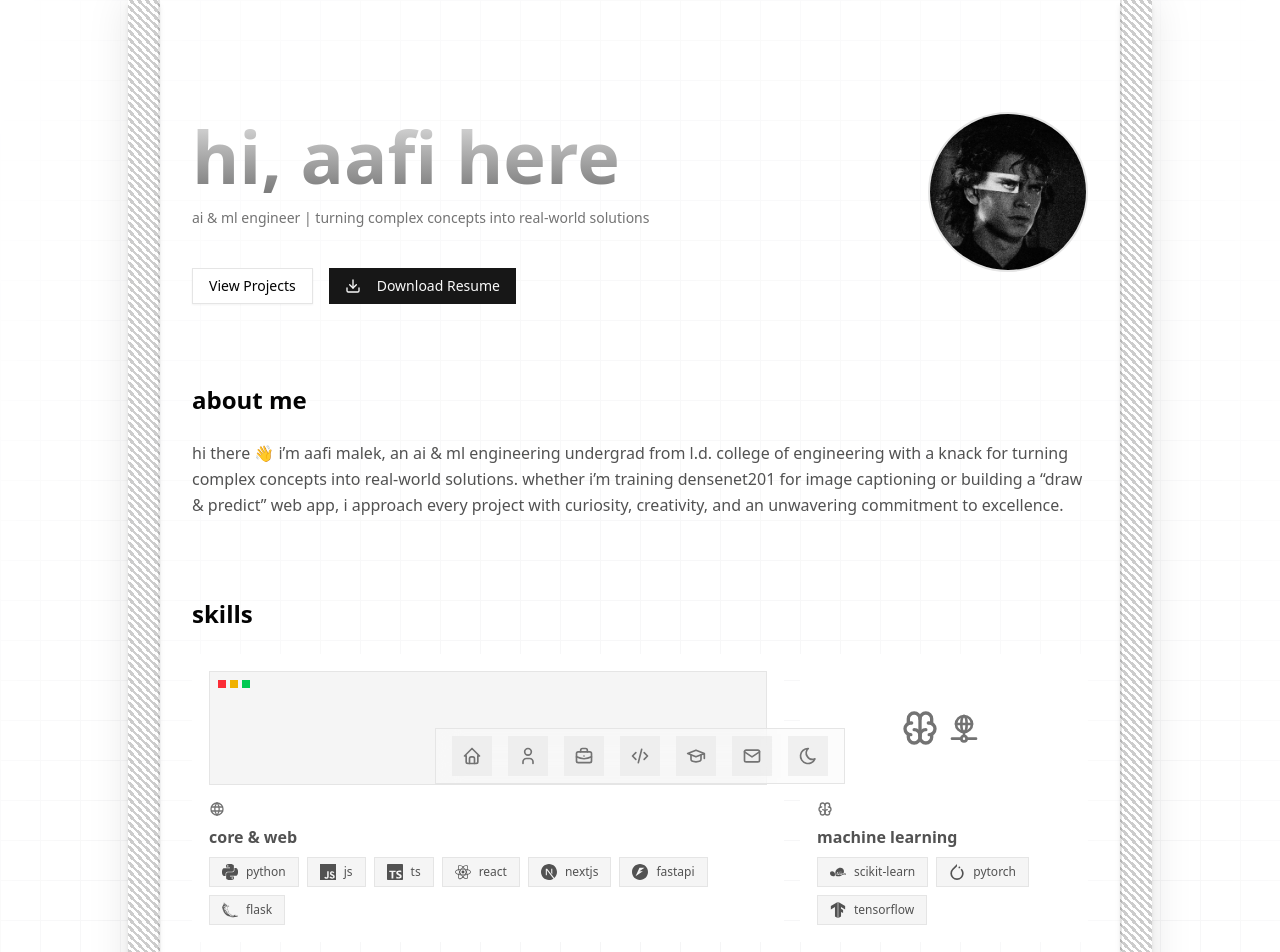
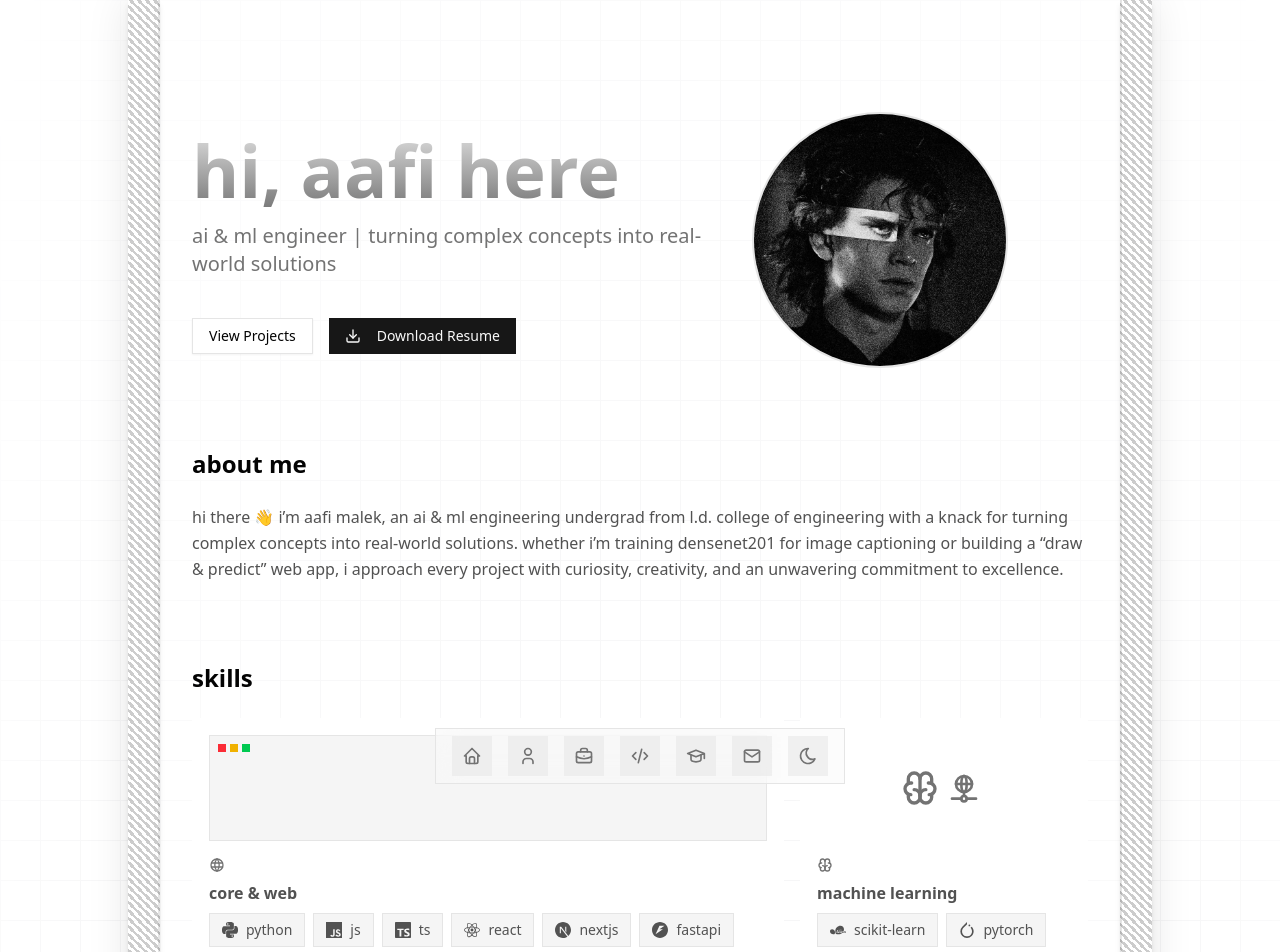
Before and after one commit to Aafimalek/portfolio, a Next.js app: page / in a window 1280 px wide. Shown: the top 952 px of the page. Built offline with nearby package versions, Linux system fonts and the light colour scheme.

Commit message:
design issue

```diff
--- a/src/components/sections/contact.tsx
+++ b/src/components/sections/contact.tsx
@@ -11,7 +11,7 @@ export const Contact = () => {
             <div className="w-full grid grid-cols-1 md:grid-cols-2 gap-10">
                 <div className="space-y-6">
                     <h3 className="text-xl font-bold text-left">Let's Work Together</h3>
-                    <p className="text-neutral-500 leading-relaxed text-left text-sm">
+                    <p className="text-neutral-500 leading-relaxed text-left text-lg">
                         I’m currently seeking exciting roles in AI & ML where I can apply my skills and grow alongside innovative teams. If you have a project, internship, or full-time position you think I’d be a great fit for, let’s connect—I’d love to explore how we can work together.
                     </p>
                     <div className="space-y-4 mt-8">
@@ -32,15 +32,15 @@ export const Contact = () => {
                 <div className="bg-white dark:bg-black p-8 rounded-none border border-neutral-200 dark:border-neutral-800">
                     <form className="space-y-4">
                         <div>
-                            <label className="text-xs text-neutral-500 mb-2 block text-left">Name</label>
+                            <label className="text-sm text-neutral-500 mb-2 block text-left">Name</label>
                             <input className="w-full p-3 bg-neutral-50 dark:bg-neutral-900 border border-neutral-200 dark:border-neutral-800 rounded-none outline-none focus:border-neutral-400 transition-colors" placeholder="Your Name" />
                         </div>
                         <div>
-                            <label className="text-xs text-neutral-500 mb-2 block text-left">Email</label>
+                            <label className="text-sm text-neutral-500 mb-2 block text-left">Email</label>
                             <input className="w-full p-3 bg-neutral-50 dark:bg-neutral-900 border border-neutral-200 dark:border-neutral-800 rounded-none outline-none focus:border-neutral-400 transition-colors" placeholder="Your Email" />
                         </div>
                         <div>
-                            <label className="text-xs text-neutral-500 mb-2 block text-left">Message</label>
+                            <label className="text-sm text-neutral-500 mb-2 block text-left">Message</label>
                             <textarea className="w-full p-3 bg-neutral-50 dark:bg-neutral-900 border border-neutral-200 dark:border-neutral-800 rounded-none outline-none focus:border-neutral-400 transition-colors min-h-[150px]" placeholder="Your Message" />
                         </div>
                         <Button className="w-full">Send Message</Button>
--- a/src/components/sections/hero.tsx
+++ b/src/components/sections/hero.tsx
@@ -7,12 +7,12 @@ import Image from "next/image";
 export const Hero = () => {
     return (
         <div className="w-full pt-20 pb-10">
-            <div className="flex flex-col-reverse md:flex-row items-start justify-between gap-8">
+            <div className="flex flex-col-reverse md:flex-row items-center justify-start gap-12">
                 <div className="flex flex-col items-start justify-center z-20">
                     <h1 className="text-4xl sm:text-7xl font-bold bg-clip-text text-transparent bg-gradient-to-b from-neutral-200 to-neutral-500 py-2 text-left">
                         hi, aafi here
                     </h1>
-                    <p className="text-neutral-500 max-w-lg my-2 text-sm text-left">
+                    <p className="text-neutral-500 max-w-lg my-2 text-xl text-left">
                         AI & ML Engineer | Turning complex concepts into real-world solutions
                     </p>
                     <div className="flex gap-4 mt-8">
@@ -28,7 +28,7 @@ export const Hero = () => {
                         </a>
                     </div>
                 </div>
-                <div className="relative w-32 h-32 md:w-40 md:h-40 rounded-full overflow-hidden border-2 border-neutral-200 dark:border-neutral-800">
+                <div className="relative w-40 h-40 md:w-64 md:h-64 rounded-full overflow-hidden border-2 border-neutral-200 dark:border-neutral-800">
                     <Image
                         src="/profile_picture.jpg"
                         alt="Aafi Malek"
--- a/src/components/sections/skills.tsx
+++ b/src/components/sections/skills.tsx
@@ -71,7 +71,7 @@ const SkeletonWeb = () => {
                 </div>
                 {!isActive && (
                     <div className="absolute inset-0 flex items-center justify-center bg-white/10 backdrop-blur-[1px] opacity-0 group-hover:opacity-100 transition-opacity">
-                        <span className="text-xs font-medium text-neutral-500 bg-white/80 dark:bg-black/80 px-2 py-1 rounded-none">Click to animate</span>
+                        <span className="text-sm font-medium text-neutral-500 bg-white/80 dark:bg-black/80 px-2 py-1 rounded-none">Click to animate</span>
                     </div>
                 )}
             </div>
@@ -183,7 +183,7 @@ const SkeletonGenAI = () => {
 const SkillPill = ({ icon, name }: { icon: React.ReactNode; name: string }) => (
     <div className="flex items-center gap-2 px-3 py-1.5 rounded-none bg-neutral-100 dark:bg-neutral-800 border border-neutral-200 dark:border-neutral-700 hover:bg-neutral-200 dark:hover:bg-neutral-700 transition-colors">
         {icon}
-        <span className="text-xs font-medium text-neutral-600 dark:text-neutral-300 lowercase">{name}</span>
+        <span className="text-sm font-medium text-neutral-600 dark:text-neutral-300 lowercase">{name}</span>
     </div>
 );
 
```
